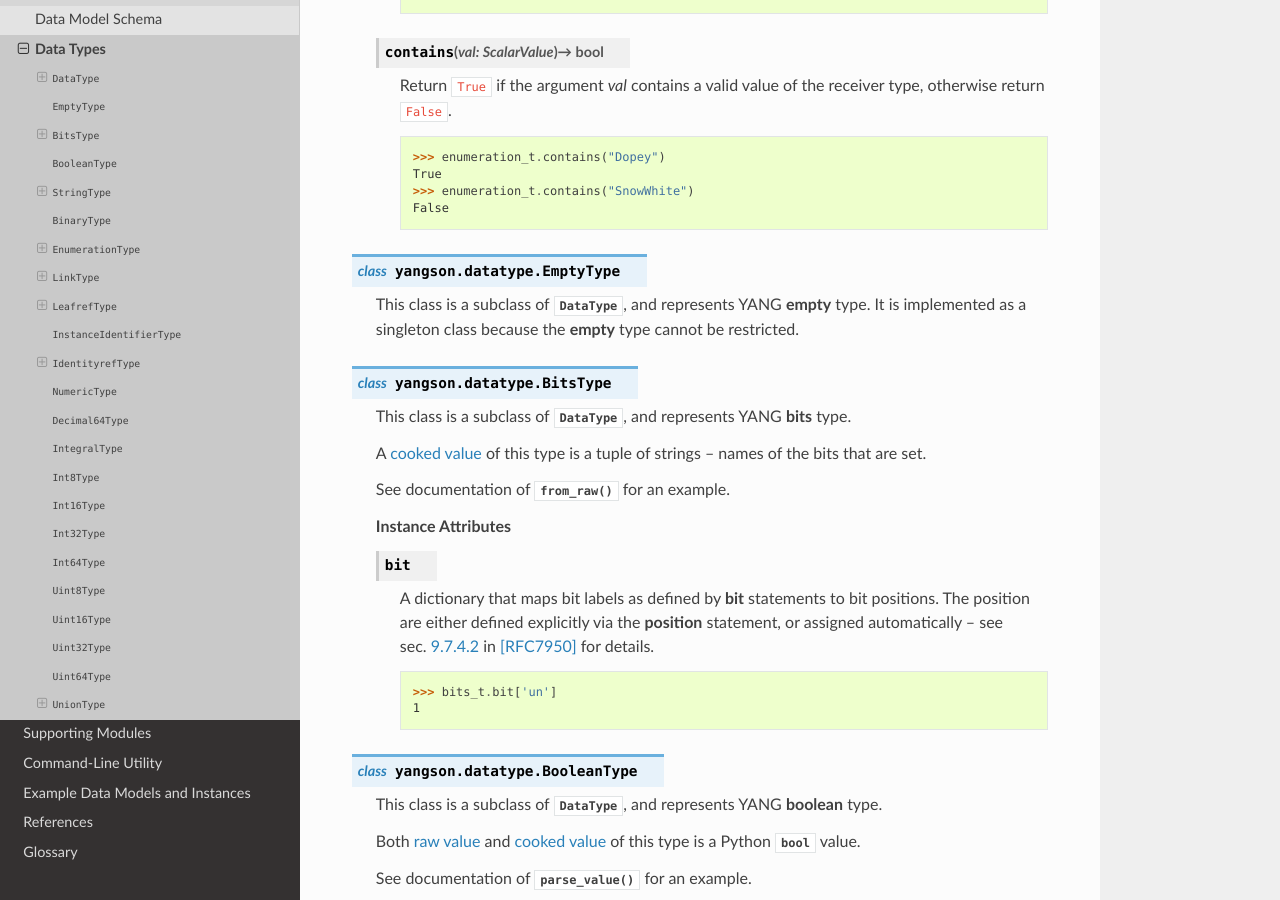
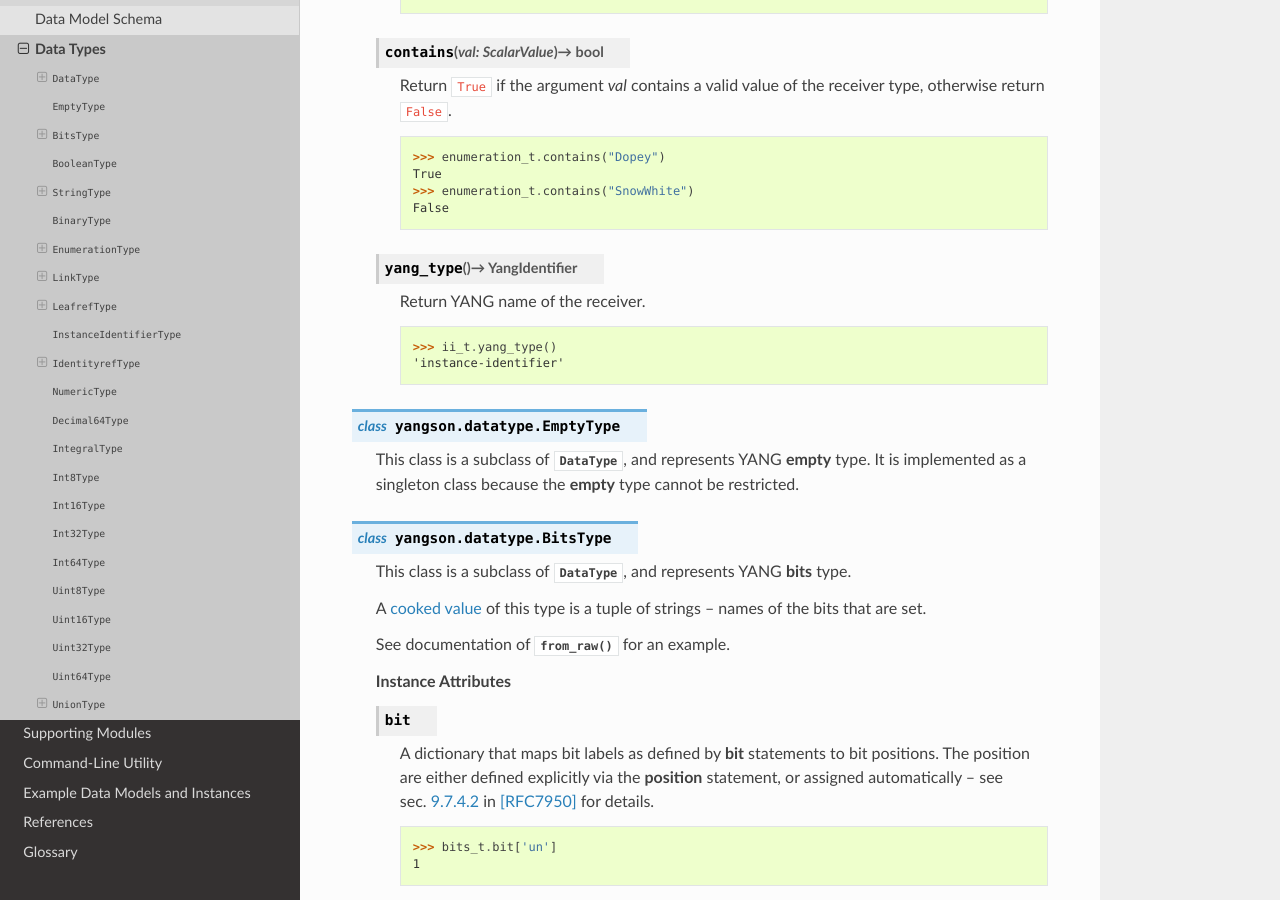
Before and after one commit to CZ-NIC/yangson, a Sphinx documentation site: the page built from docs/datatype.rst, in a window 1280 px wide and 900 px high, scrolled down 3655 px. Built offline with Sphinx 7.4.7 and the Read the Docs theme 2.0.0, drawn with Linux system fonts in a browser that asks for light colours.

Commit message:
Make yang_type method public.

```diff
--- a/docs/datatype.rst
+++ b/docs/datatype.rst
@@ -227,6 +227,15 @@ all :class:`~.schema.TerminalNode` instances.
 	 True
 	 >>> enumeration_t.contains("SnowWhite")
 	 False
+
+   .. method:: yang_type() -> YangIdentifier
+
+      Return YANG name of the receiver.
+
+      .. doctest::
+
+	 >>> ii_t.yang_type()
+	 'instance-identifier'
 
 .. class:: EmptyType
 
```
Also changed, not shown: 1 other file.
